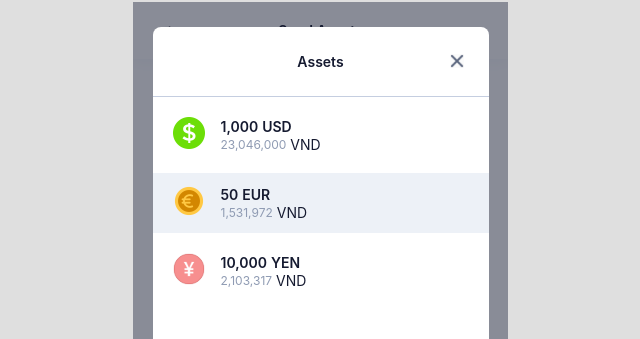
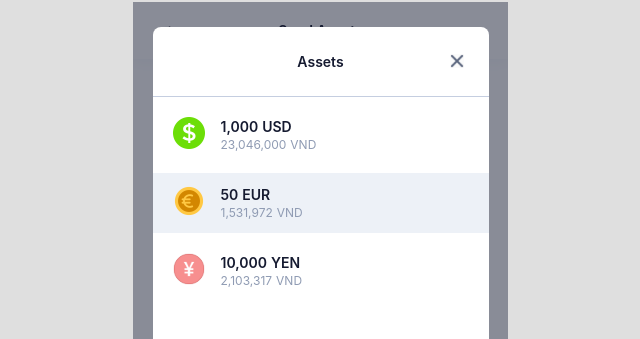
Before and after one commit to AndrewNTA/sky-mavis, a React (Create React App) app: page /send-step in a window 1280 px wide. Both pictures are taken after a click on the picture 782 px from the left and 383 px from the top of the page. Shown: the part 98-437 px from the top of the page, without its empty margins (320-960 px from the left). Built offline with nearby package versions, Linux system fonts and the light colour scheme.

Commit message:
Fix bug style

```diff
--- a/src/containers/send-step/components/asset-modal.css
+++ b/src/containers/send-step/components/asset-modal.css
@@ -83,9 +83,9 @@
     margin-left: 4px;
 }
 .ram-secondary-currency {
-    color: #151A30;
+    color: #8F9BB3;
     font-weight: 400;
-    font-size: 14px;
+    font-size: 12px;
     line-height: 16px;
     margin-left: 4px;
 }
```
